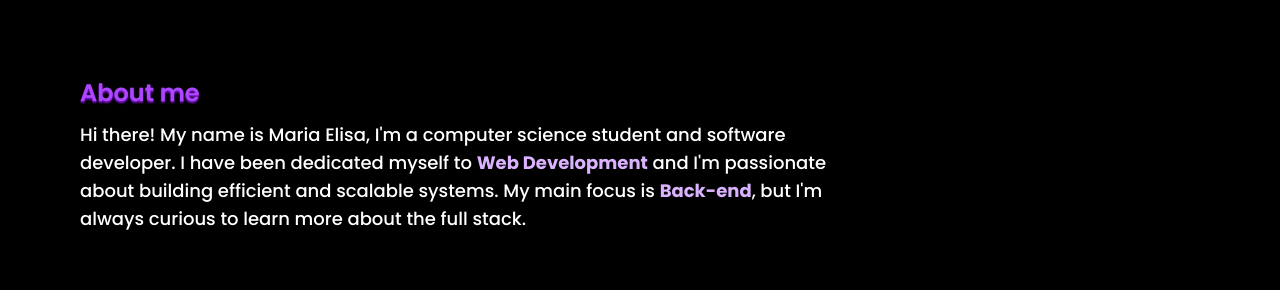
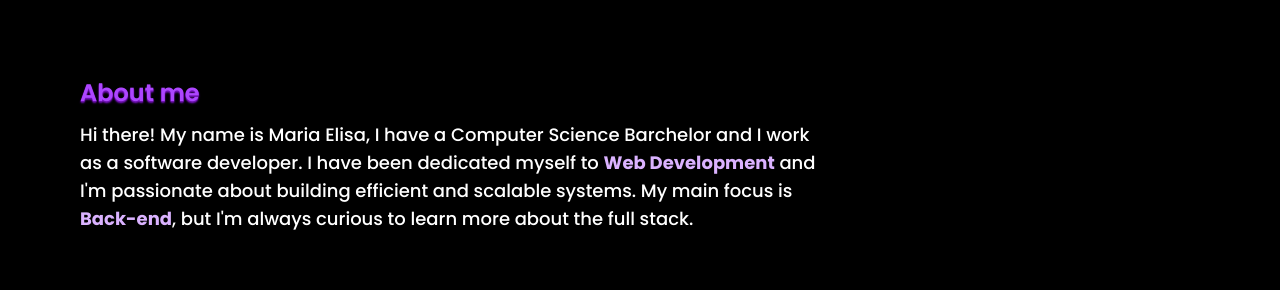
Before and after one commit to mariaelisalp/portfolio, a website: page docs/index.html in a window 1280 px wide. Shown: the part 822-1112 px from the top of the page. Drawn offline with nearby package versions, Linux system fonts and the light colour scheme.

Commit message:
style: 2026 adjustments

```diff
--- a/docs/index.html
+++ b/docs/index.html
@@ -106,9 +106,8 @@
                     class="font-semibold text-2xl text-purple-500 text-shadow-sm text-shadow-purple-800 font-poppins pb-3">
                     About
                     me</p>
-                <p class="font-medium font-poppins text-white text-lg">Hi there! My name is Maria Elisa, I'm a computer
-                    science
-                    student and software developer.
+                <p class="font-medium font-poppins text-white text-lg">Hi there! My name is Maria Elisa, I have a Computer Science Barchelor
+                    and I work as a software developer.
                     I have been dedicated myself to <span class="font-bold text-purple-300">Web Development</span> and
                     I'm passionate about building efficient and
                     scalable
@@ -477,7 +476,7 @@
             <div class="mt-5 border-t border-gray-100">
                 <div class="sm:flex sm:items-center sm:justify-end pt-4">
                     <p class=" text-xs text-gray-500 sm:mt-0 font-poppins">
-                        &copy; 2025. Maria Elisa Lima Pedro. All rights reserved.
+                        &copy; 2026. Maria Elisa Lima Pedro. All rights reserved.
                     </p>
                 </div>
             </div>
```
